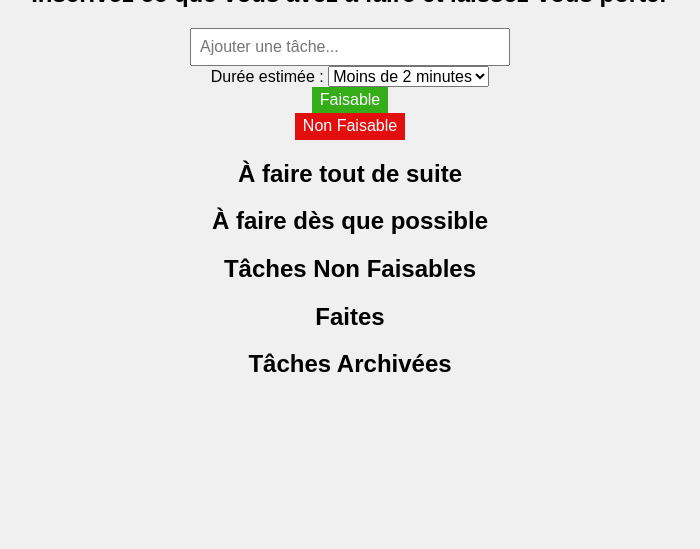
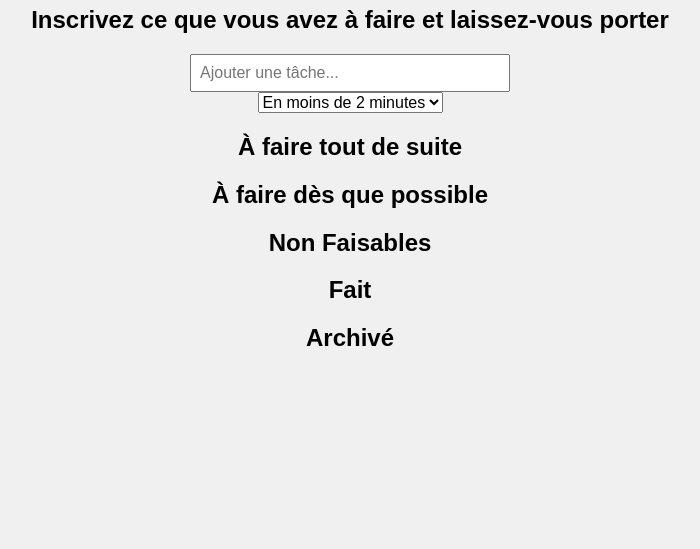
Before and after one commit to stevenbachimont/gtd, a website built with Parcel: page index.html in a window 1280 px wide. Shown: the part 251-800 px from the top of the page, without its empty margins (290-990 px from the left). Built offline with nearby package versions, Linux system fonts and the light colour scheme.

Commit message:
Update index.html

```diff
--- a/index.html
+++ b/index.html
@@ -32,20 +32,19 @@
   <h2>Inscrivez ce que vous avez à faire et laissez-vous porter</h2>
 
   <input class="task-input" v-model="newTask" @keyup.enter="addTask" placeholder="Ajouter une tâche..." /><br>
-  <label for="duration">Durée estimée :</label>
-  <select id="duration" v-model="taskDuration">
-    <option value="moins-de-deux-minutes">Moins de 2 minutes</option>
-    <option value="plus-de-deux-minutes">Plus de 2 minutes</option>
-  </select><br>
-  <button class= "faisablebt" @click="validateFeasibleTask">Faisable</button><br>
-  <button class= "nonfaisablebt" @click="validateNotFeasibleTask">Non Faisable</button>
+
+  <select id="duration" v-model="taskDuration" @change="updateTaskDuration">
+    <option value="moins-de-deux-minutes">En moins de 2 minutes</option>
+    <option value="plus-de-deux-minutes">En plus de 2 minutes</option>
+    <option value="hors-competences">Hors compétences</option>
+  </select>
+
 
   <h2>À faire tout de suite</h2>
   <ul class="task-list">
     <li class="task-item" v-for="(task, index) in tasks.todoNow" :key="index">
       {{ task.text }}
       <span class="feasible-task">Faisable</span>
-      <span class="task-duration">{{ task.duration }}</span>
       <button @click="markTaskAsDone(index, 'todoNow')">Fait</button>
     </li>
   </ul>
@@ -55,23 +54,21 @@
     <li class="task-item" v-for="(task, index) in tasks.todoLater" :key="index">
       {{ task.text }}
       <span class="feasible-task">Faisable</span>
-      <span class="task-duration">{{ task.duration }}</span>
       <input type="date" v-model="task.dueDate" class="task-due-date">
       <button @click="markTaskAsDone(index, 'todoLater')">Fait</button>
     </li>
   </ul>
 
-  <h2>Tâches Non Faisables</h2>
+  <h2>Non Faisables</h2>
   <ul class="task-list">
     <li class="task-item" v-for="(task, index) in notFeasibleTasks" :key="index">
       {{ task.text }}
       <span class="not-feasible-task">Non Faisable</span>
-      <span class="task-duration">{{ task.duration }}</span>
       <button @click="removeTask(index, 'not-feasible')">Supprimer</button>
     </li>
   </ul>
 
-  <h2>Faites</h2>
+  <h2>Fait</h2>
   <ul class="task-list">
     <li class="task-item" v-for="(task, index) in doneTasks" :key="index">
       {{ task.text }}
@@ -80,11 +77,12 @@
     </li>
   </ul>
 
-  <h2>Tâches Archivées</h2>
+  <h2>Archivé</h2>
   <ul class="task-list">
     <li class="task-item" v-for="(task, index) in archivedTasks" :key="index">
-      {{ task.text }}
-      <span class="archived-task">Archivée</span>
+      <span>{{ task.text }}</span>
+      <span class="archived-date">{{ task.date }}</span>
+      <button @click="deleteArchivedTask(index)">Supprimer</button>
     </li>
   </ul>
 </div>
```
